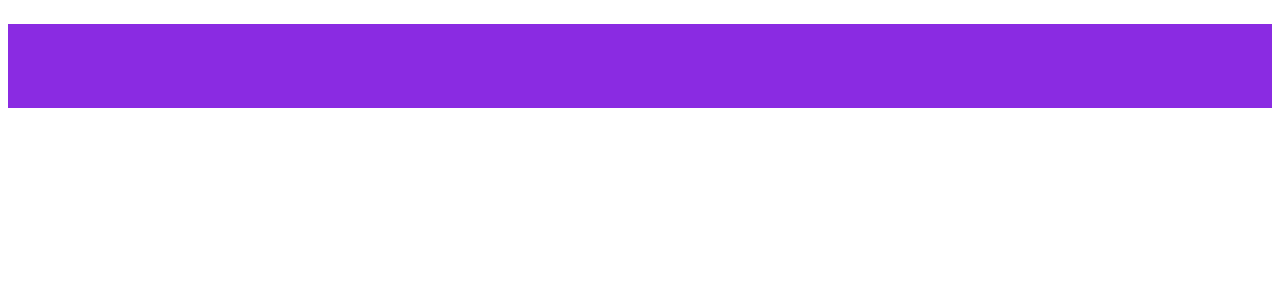
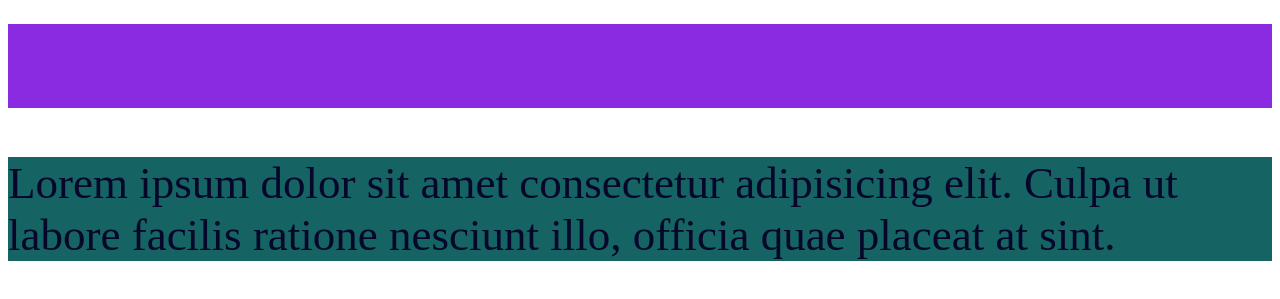
Before and after one commit to Dayaan-Shafique01/New-Repository, a plain HTML site: page index.html in a window 1280 px wide. Shown: the part 297-596 px from the top of the page. Drawn offline with Linux system fonts and the light colour scheme.

Commit message:
Add lorem Para

```diff
--- a/index.html
+++ b/index.html
@@ -28,6 +28,8 @@
     <b><u><i><h1>This is a information</h1></i></u></b>
     <p>this is a <mark>blank</mark> document file</p>
     <marquee><h2><b><i>Welcome to our Website</i></b></h2></marquee>
+    <p>Lorem ipsum dolor sit amet consectetur adipisicing elit. Culpa ut labore facilis ratione nesciunt illo, officia quae placeat at sint.</p>
+
 
 </body>
 </html>
```
